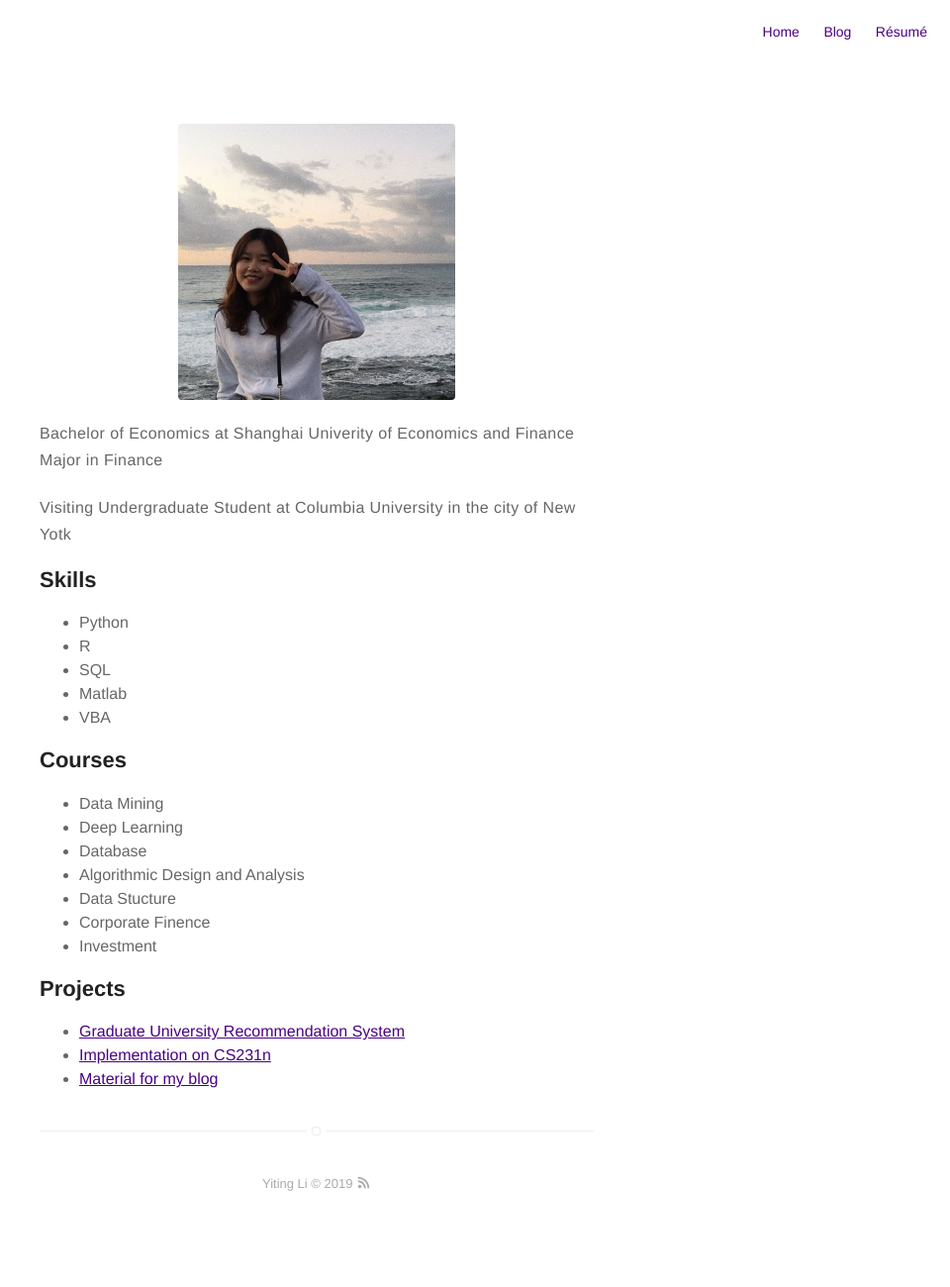
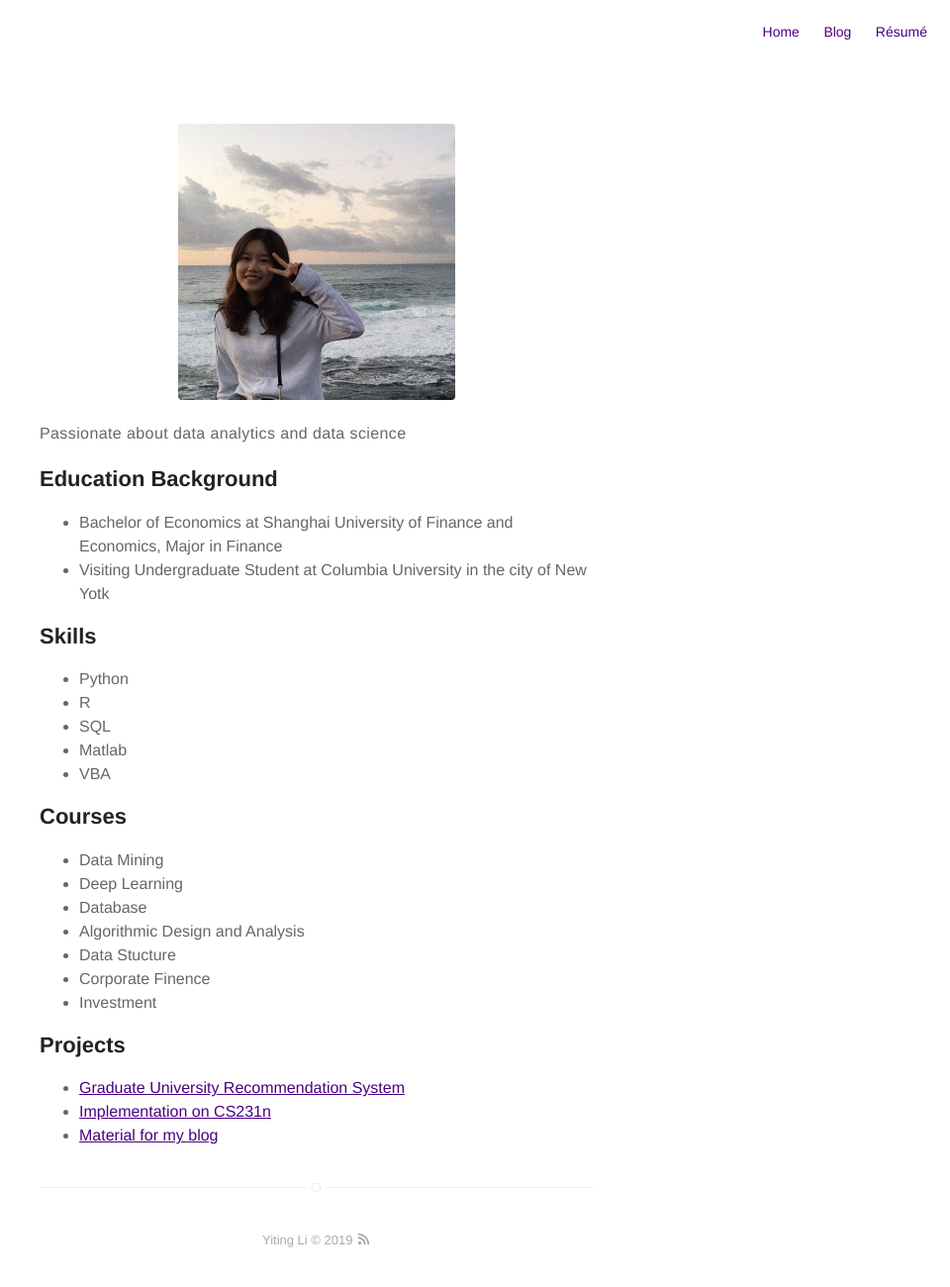
Before and after one commit to Hazel-Li/hazel-li.github.io, a Jekyll site: the page built from about.md, in a window 1280 px wide. Shown: the whole page at 99% size, without its empty margins (320-1280 px from the left). Built offline with Jekyll 4.4.1, drawn with Linux system fonts in a browser that asks for light colours; before the commit the page ends 1243 px from its top, so only the background shows below that.

Commit message:
update0915

```diff
--- a/about.md
+++ b/about.md
@@ -4,10 +4,14 @@ layout: page
 ---
 ![Profile Image]({{ site.url }}/{{ site.picture }})
 
-<p>Bachelor of Economics at Shanghai Univerity of Economics and Finance
-Major in Finance</p>
+<p>Passionate about data analytics and data science</p>
 
-<p>Visiting Undergraduate Student at Columbia University in the city of New Yotk</p>
+<h2>Education Background</h2>
+
+<ul class="edu-history">
+	<li>Bachelor of Economics at Shanghai University of Finance and Economics, Major in Finance</li>
+	<li>Visiting Undergraduate Student at Columbia University in the city of New Yotk</li>
+</ul>
 
 <h2>Skills</h2>
 
```
Also changed, not shown: _posts/2019-09-07-Tutorial-for-neat-Time-Series-Plot-with-Matplotlib.md (+6 -6 lines).
